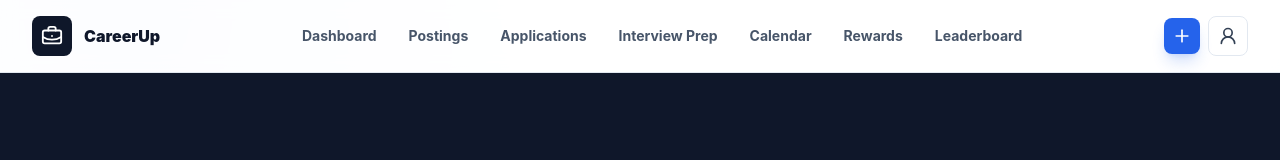
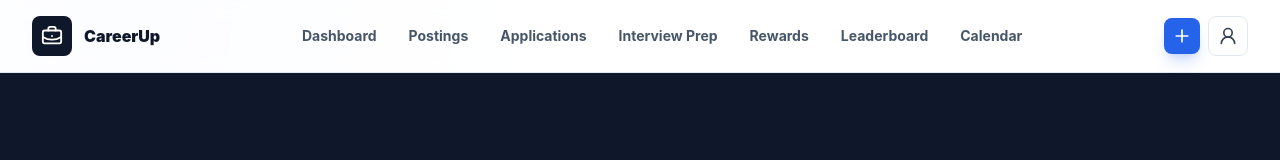
Before and after one commit to Varun-gull/CareerUp, a Next.js app: page / in a window 1280 px wide. Shown: the top 160 px of the page. Built offline with nearby package versions, Linux system fonts and the light colour scheme; no server answers.

Commit message:
Move Calendar tab to last position in navbar
Co-Authored-By: Claude Sonnet 4.6 <noreply@anthropic.com>

```diff
--- a/components/Navbar.tsx
+++ b/components/Navbar.tsx
@@ -8,9 +8,9 @@ const navItems = [
   { href: "/postings", label: "Postings" },
   { href: "/applications", label: "Applications" },
   { href: "/interview", label: "Interview Prep" },
-  { href: "/calendar", label: "Calendar" },
   { href: "/rewards", label: "Rewards" },
   { href: "/leaderboard", label: "Leaderboard" },
+  { href: "/calendar", label: "Calendar" },
 ];
 
 function getInitials(name: string) {
```
